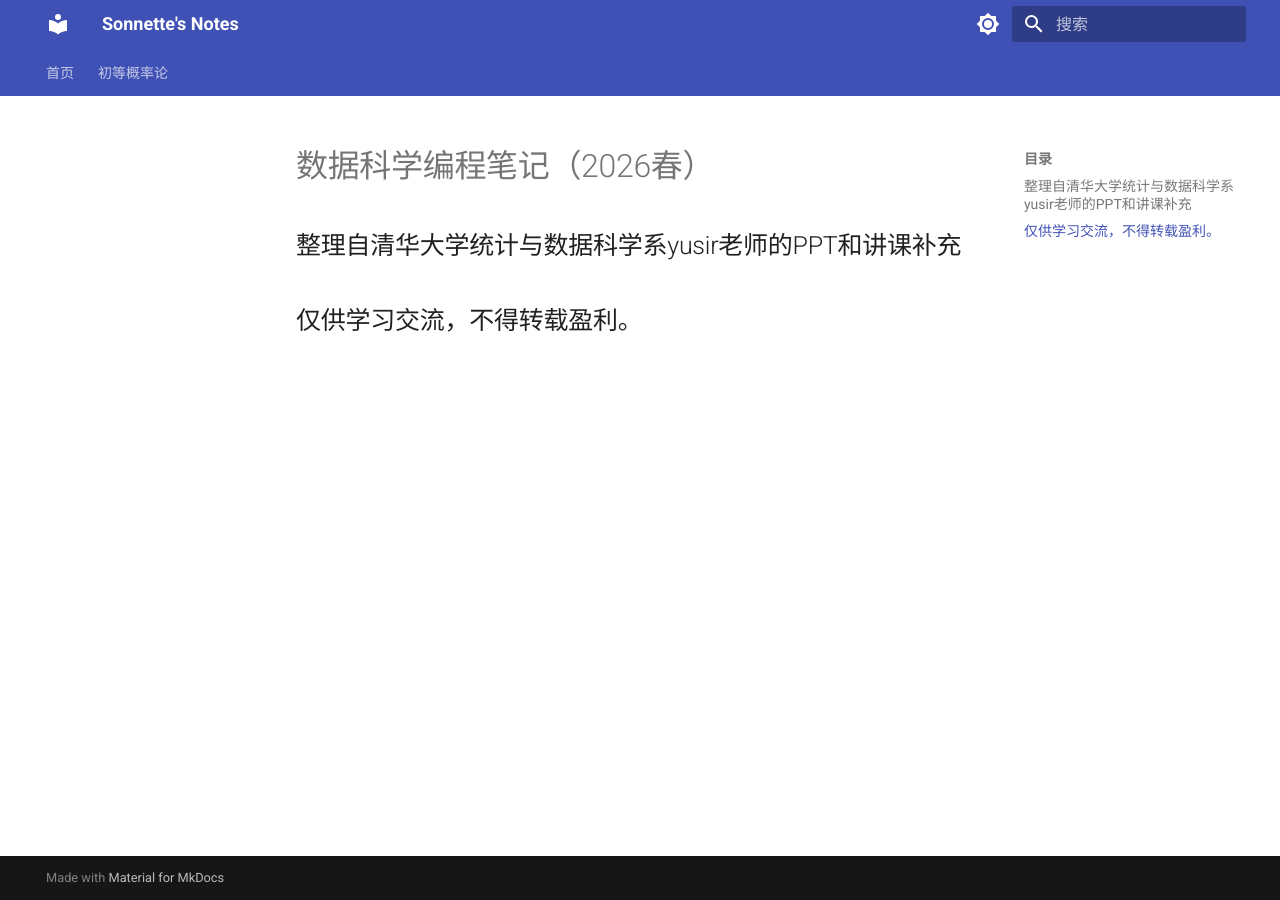
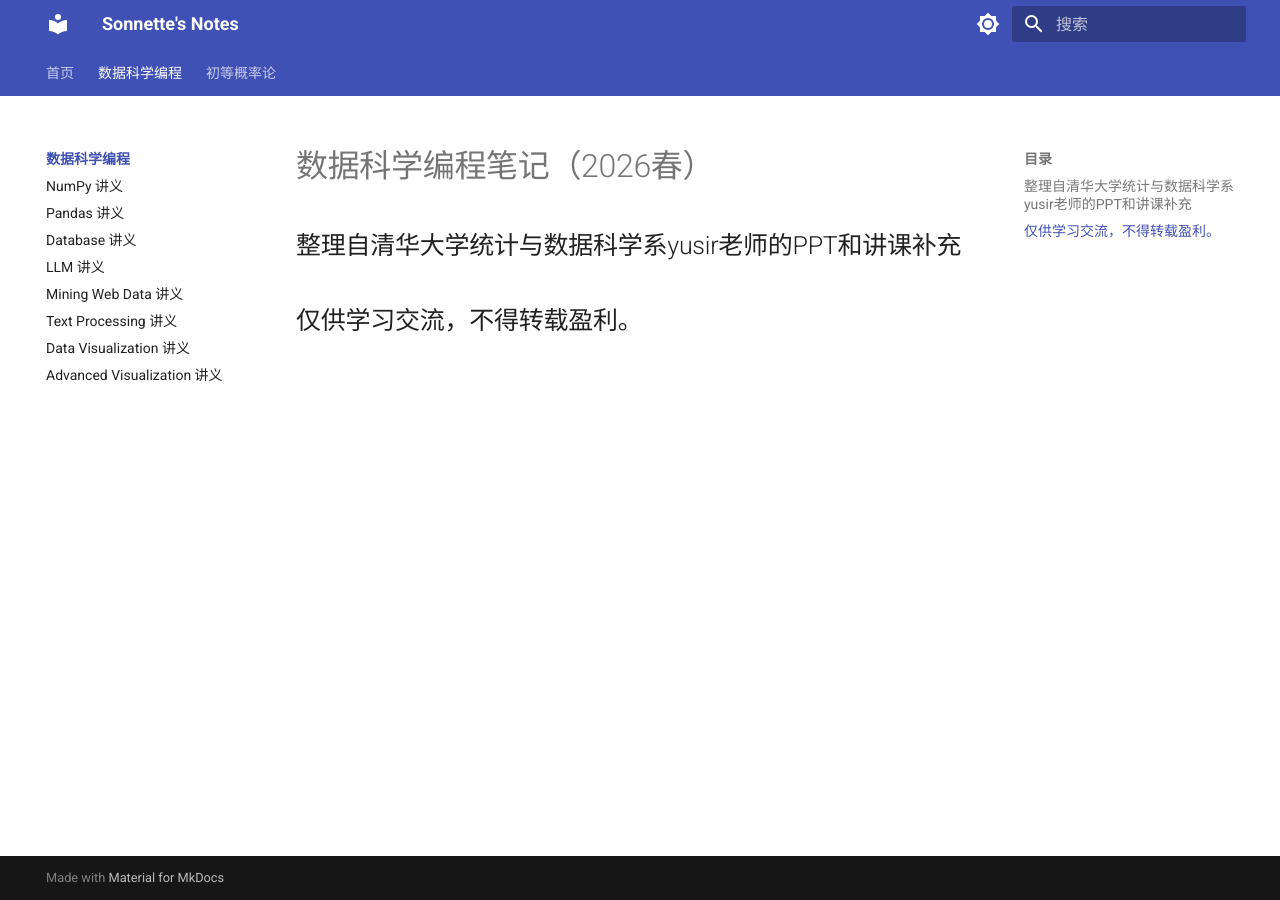
Before and after one commit to Sonnette51/stat_notes_sonnette, an MkDocs documentation site: the page built from docs/数据科学编程/index.md, in a window 1280 px wide. Built offline with MkDocs 1.6.1 and Material for MkDocs 9.7.7, drawn with Linux system fonts in a browser that asks for light colours.

Commit message:
Add files via upload

```diff
--- a/mkdocs.yml
+++ b/mkdocs.yml
@@ -62,6 +62,16 @@ extra_javascript:
 
 nav:
   - 首页: index.md
+  - 数据科学编程:
+    - 数据科学编程/index.md
+    - NumPy 讲义: 数据科学编程/NumPy讲义.md
+    - Pandas 讲义: 数据科学编程/Pandas讲义.md
+    - Database 讲义: 数据科学编程/Database讲义.md
+    - LLM 讲义: 数据科学编程/LLM讲义.md
+    - Mining Web Data 讲义: 数据科学编程/MiningWebData讲义.md
+    - Text Processing 讲义: 数据科学编程/TextProcessing讲义.md
+    - Data Visualization 讲义: 数据科学编程/DataVisualization讲义.md
+    - Advanced Visualization 讲义: "数据科学编程/Advanced Visualization讲义.md"
   - 初等概率论:
     - 初等概率论/index.md
     - Lecture01 概率模型与性质: "初等概率论/Lecture01 概率模型与性质.md"
```
